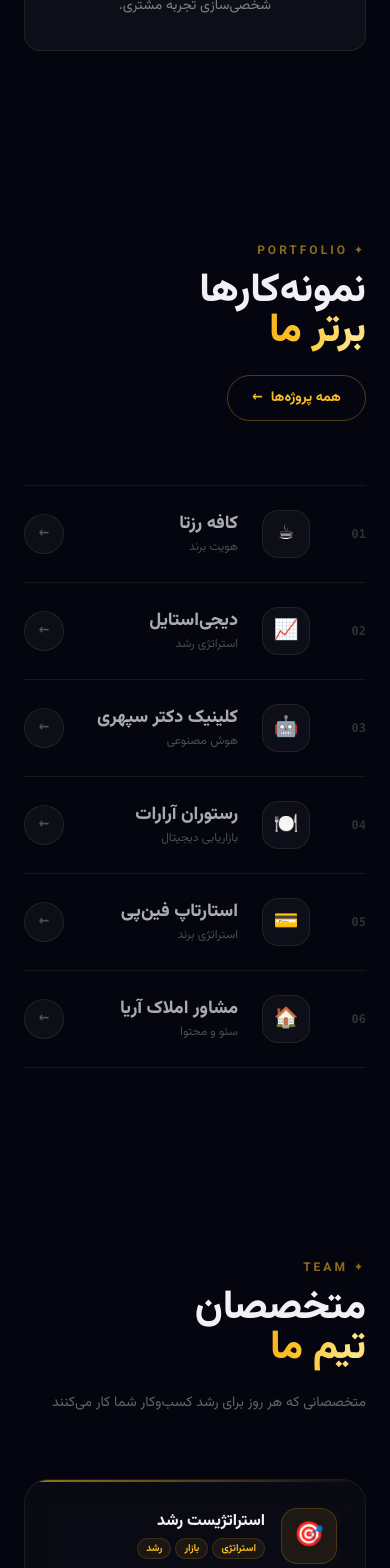
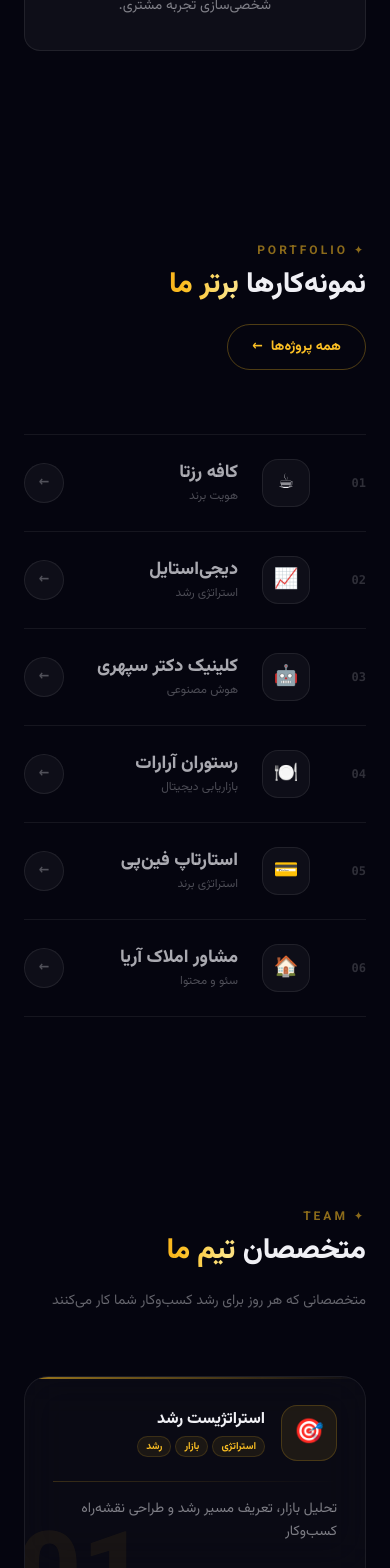
Before and after one commit to amirsamimaneh-svg/Mahir-Gostaran, a Next.js app: page / in a window 390 px wide. Shown: the part 2419-3987 px from the top of the page. Built offline with nearby package versions, Linux system fonts and the light colour scheme; no server answers.

Commit message:
fix: تیتر پورتفولیو و تیم روی یک خط، فونت کوچک‌تر

```diff
--- a/src/app/page.tsx
+++ b/src/app/page.tsx
@@ -452,9 +452,8 @@ function Portfolio() {
           <p className="text-xs font-bold tracking-[0.25em] mb-3" style={{ color: "rgba(251,191,36,0.55)" }}>
             {isRtl ? "✦ PORTFOLIO" : "✦ PORTFOLIO"}
           </p>
-          <h2 className="font-extrabold leading-none" style={{ fontSize: "clamp(2.5rem,6vw,5rem)", color: "#f0f0f5" }}>
-            {isRtl ? "نمونه‌کارها" : "Selected"}
-            <br />
+          <h2 className="font-extrabold leading-none whitespace-nowrap" style={{ fontSize: "clamp(1.8rem,4vw,3rem)", color: "#f0f0f5" }}>
+            {isRtl ? "نمونه‌کارها " : "Selected "}
             <span className="text-shimmer">{isRtl ? "برتر ما" : "Works"}</span>
           </h2>
         </div>
@@ -589,9 +588,8 @@ function Team() {
       <div className="mb-16 flex flex-col md:flex-row md:items-end justify-between gap-6">
         <div>
           <p className="text-xs font-bold tracking-[0.25em] mb-3" style={{ color: "rgba(251,191,36,0.55)" }}>✦ TEAM</p>
-          <h2 className="font-extrabold leading-none" style={{ fontSize: "clamp(2.5rem,6vw,5rem)", color: "#f0f0f5" }}>
-            {isRtl ? "متخصصان" : "The"}
-            <br />
+          <h2 className="font-extrabold leading-none whitespace-nowrap" style={{ fontSize: "clamp(1.8rem,4vw,3rem)", color: "#f0f0f5" }}>
+            {isRtl ? "متخصصان " : "The "}
             <span className="text-shimmer">{isRtl ? "تیم ما" : "Specialists"}</span>
           </h2>
         </div>
```
